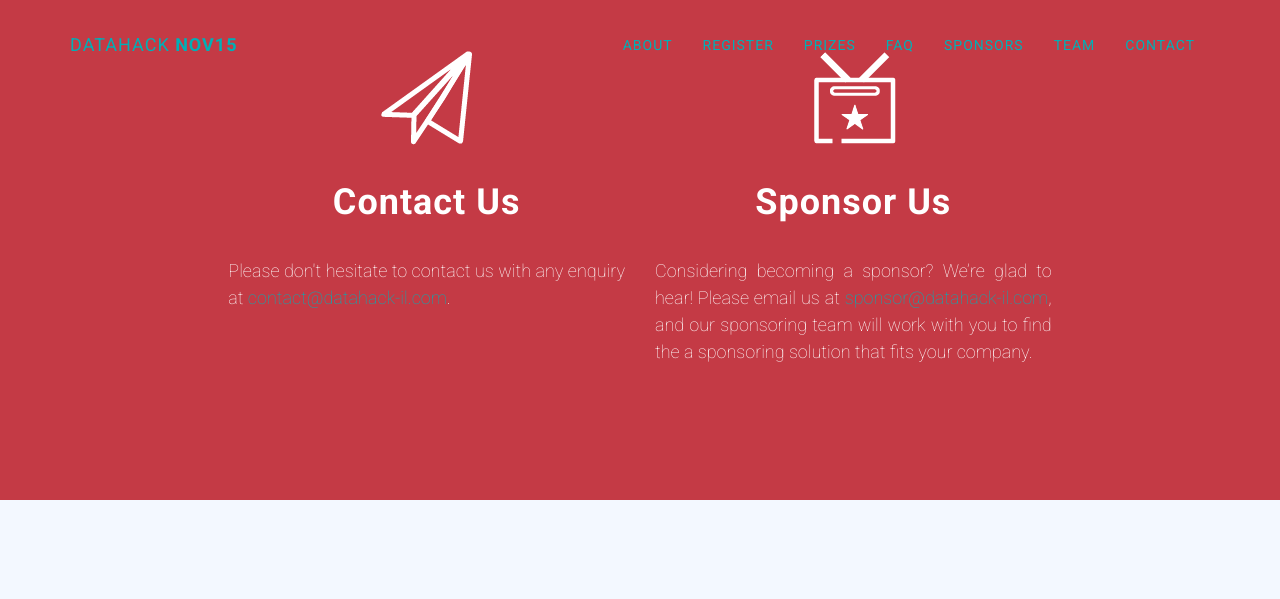
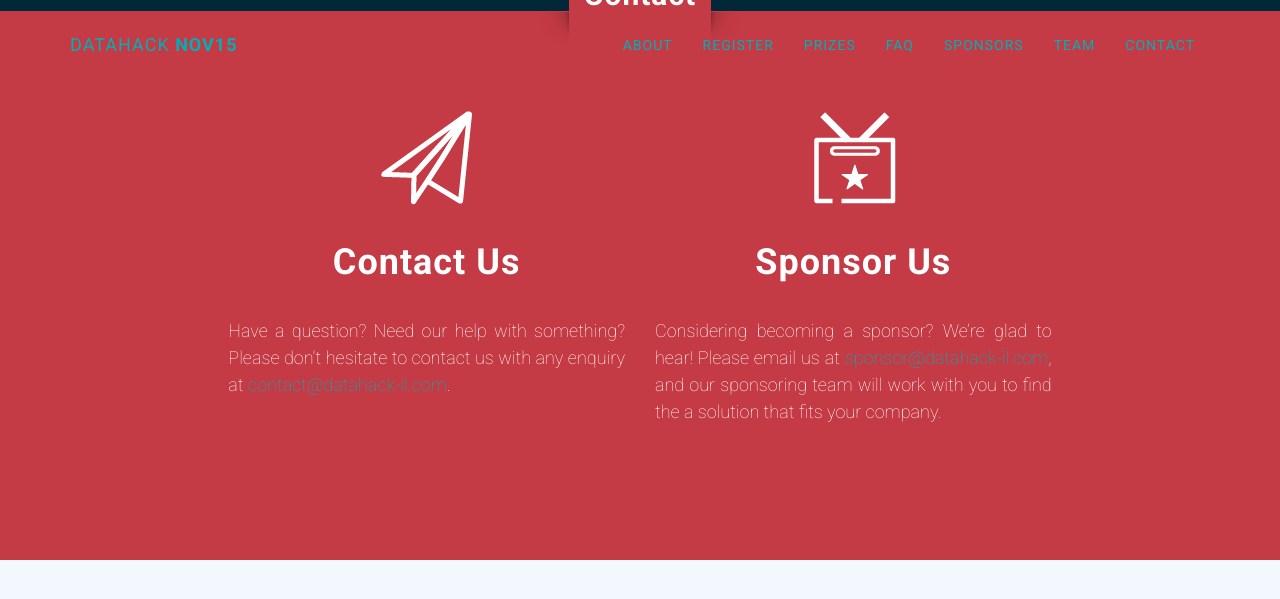
Before and after one commit to ido-staging/datahacksweb, a Jekyll site: the page built from index.html, in a window 1280 px wide and 900 px high, scrolled down 6604 px. Shown: the top 599 px of the window. Built offline with Jekyll 4.4.1, drawn with Linux system fonts in a browser that asks for light colours.

Commit message:
Contact section 2

```diff
--- a/_includes/contact.html
+++ b/_includes/contact.html
@@ -13,7 +13,7 @@
                 <h1 class="contact-title" align="center">Contact Us</h1>
                 <div class="left-text-column ">
                 <p align="justify">
-                Please don't hesitate to contact us with any enquiry at <a href="mailto:contact@datahack-il.com" style="color:navyblue">contact@datahack-il.com</a>.
+                Have a question? Need our help with something? Please don't hesitate to contact us with any enquiry at <a href="mailto:contact@datahack-il.com" style="color:navyblue">contact@datahack-il.com</a>.
                 </p>
                 </div>
             </div>
@@ -22,7 +22,7 @@
                 <h1 class="location-title" align="center">Sponsor Us</h1>
                 <div class="middle-text-column">
                 <p align="justify">
-                Considering becoming a sponsor? We’re glad to hear! Please email us at <a href="mailto:sponsor@datahack-il.com" style="color:navyblue">sponsor@datahack-il.com</a>, and our sponsoring team will work with you to find the a sponsoring solution that fits your company.
+                Considering becoming a sponsor? We’re glad to hear! Please email us at <a href="mailto:sponsor@datahack-il.com" style="color:dark">sponsor@datahack-il.com</a>, and our sponsoring team will work with you to find the a solution that fits your company.
                 </p>
                 </div>
             <div class="col-md-2">
--- a/_includes/register.html
+++ b/_includes/register.html
@@ -13,11 +13,10 @@
         </div>
         <div class="col-md-8 text-light">
             <h1 class="about-title" align="center">You can register using our <a href="http://form.jotform.me/form/52911416710448" style="color:red">registration form here</a>.</h1>
-            <br><br>
+            <br><br><br><br><br>
         </div>
         <div class="col-md-2">
         </div>
-        <br><br><br>
     </div>
     <div class="row" align="justify">
         <div class="col-md-2">
```
